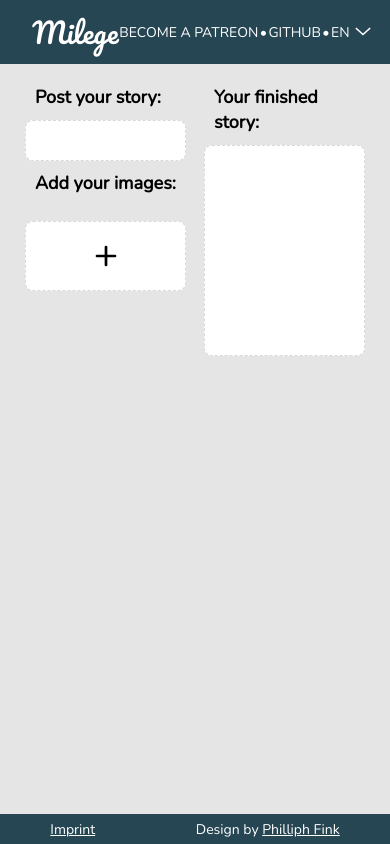
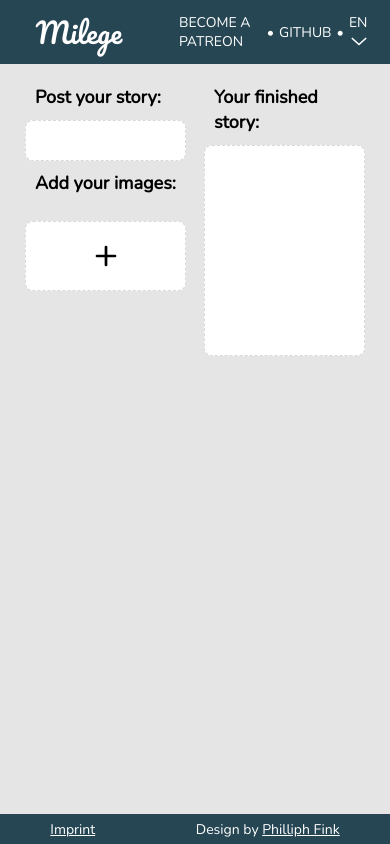
Before and after one commit to Chaosmeister/Milege, a plain HTML site: page index.html in a window 390 px wide. Drawn offline with nearby package versions, Linux system fonts and the light colour scheme.

Commit message:
improve responsive menu

```diff
--- a/index.html
+++ b/index.html
@@ -18,10 +18,10 @@
             <div id="menu" class="menu">
                 <div id="patreon" onclick="window.open('https://www.patreon.com/bePatron?u=6684747', '_blank')"
                     style="cursor:pointer;">BECOME A PATREON</div>
-                <div>•</div>
+                <div class="dot">•</div>
                 <div id="github" onclick="window.open('https://github.com/Chaosmeister/Milege', '_blank')"
                     style="cursor:pointer;">GITHUB</div>
-                <div>•</div>
+                <div class="dot">•</div>
                 <!--div id="about">ABOUT</div>
                 <div>•</div-->
                 <div id="language">EN <img src="SVG/V.svg"></div>
--- a/main.css
+++ b/main.css
@@ -33,11 +33,17 @@ body {
 .menu {
     margin-left: auto;
     margin-right: 16px;
-    width: 400px;
+    width: 50%;
+    max-width: 300px;
     display: flex;
     line-height: 19px;
     justify-content: space-around;
     align-items: center
+}
+
+.dot {
+    margin-left: 5px;
+    margin-right: 5px;
 }
 
 .content {
```
